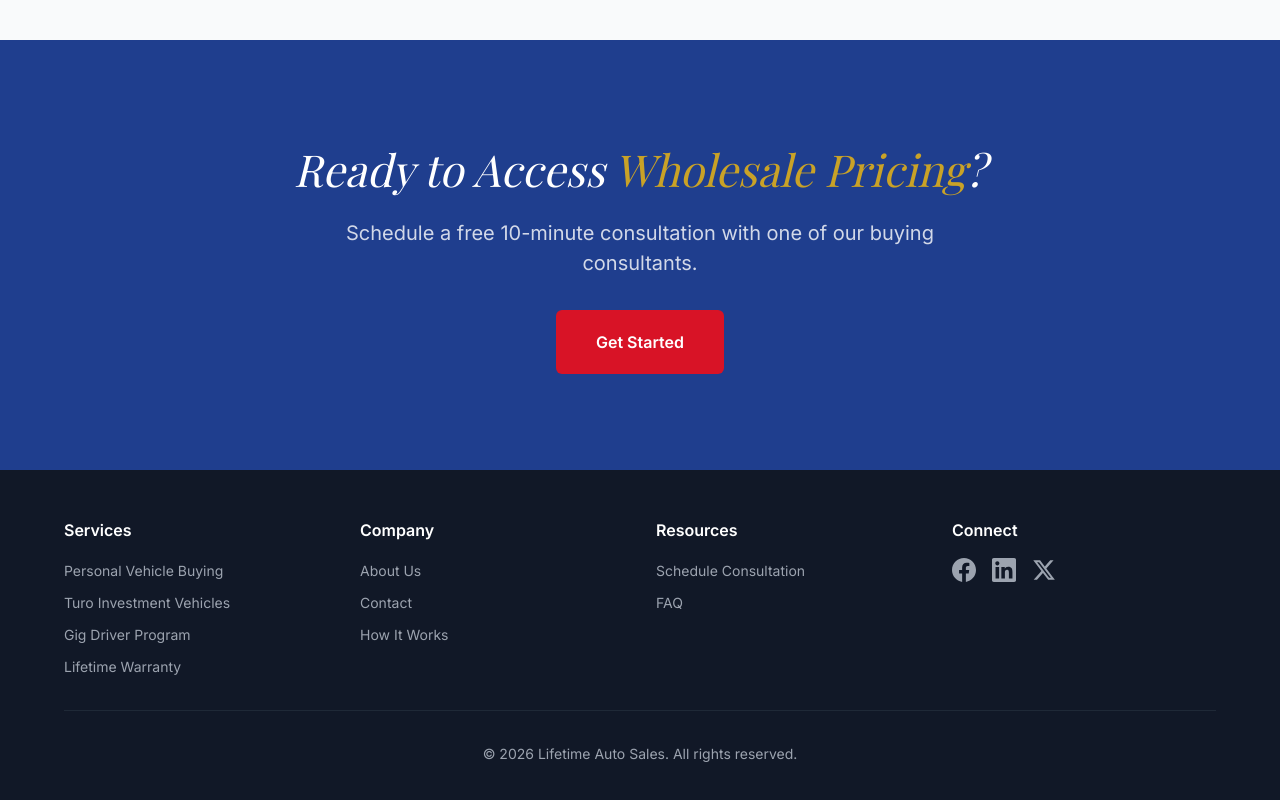
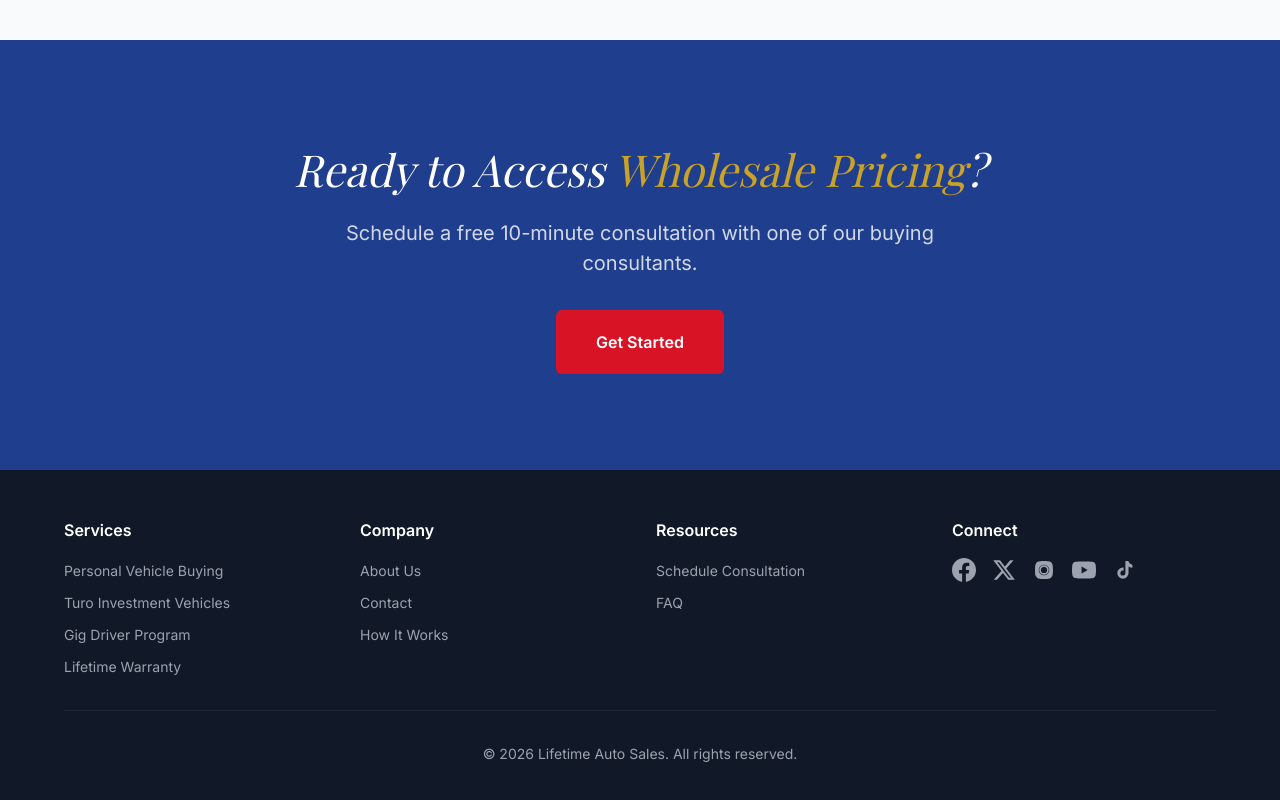
Before and after one commit to Jaxson0827/lifetimedealeraccess.com, a Next.js app: page /about in a window 1280 px wide. Shown: the part 2093-2893 px from the top of the page. Built offline with nearby package versions, Linux system fonts and the light colour scheme; no server answers; a web font is replaced by a local one.

Commit message:
new updates

```diff
--- a/components/Footer.tsx
+++ b/components/Footer.tsx
@@ -67,10 +67,9 @@ export default function Footer() {
           </div>
           <div>
             <h3 className="text-white text-[16px] font-semibold mb-4">Connect</h3>
-            {/* TODO: Client to provide actual social media URLs */}
             <div className="flex gap-4">
               <a
-                href="#"
+                href="https://www.facebook.com/share/1AekSUvtme/"
                 className="text-gray-400 hover:text-white transition-colors"
                 aria-label="Facebook"
               >
@@ -79,21 +78,40 @@ export default function Footer() {
                 </svg>
               </a>
               <a
-                href="#"
+                href="https://x.com/lifetimeauto_"
                 className="text-gray-400 hover:text-white transition-colors"
-                aria-label="LinkedIn"
+                aria-label="X"
               >
                 <svg className="w-6 h-6" fill="currentColor" viewBox="0 0 24 24">
-                  <path d="M20.447 20.452h-3.554v-5.569c0-1.328-.027-3.037-1.852-3.037-1.853 0-2.136 1.445-2.136 2.939v5.667H9.351V9h3.414v1.561h.046c.477-.9 1.637-1.85 3.37-1.85 3.601 0 4.267 2.37 4.267 5.455v6.286zM5.337 7.433c-1.144 0-2.063-.926-2.063-2.065 0-1.138.92-2.063 2.063-2.063 1.14 0 2.064.925 2.064 2.063 0 1.139-.925 2.065-2.064 2.065zm1.782 13.019H3.555V9h3.564v11.452zM22.225 0H1.771C.792 0 0 .774 0 1.729v20.542C0 23.227.792 24 1.771 24h20.451C23.2 24 24 23.227 24 22.271V1.729C24 .774 23.2 0 22.222 0h.003z" />
+                  <path d="M18.244 2.25h3.308l-7.227 8.26 8.502 11.24H16.17l-5.214-6.817L4.99 21.75H1.68l7.73-8.835L1.254 2.25H8.08l4.713 6.231zm-1.161 17.52h1.833L7.084 4.126H5.117z" />
                 </svg>
               </a>
               <a
-                href="#"
+                href="https://www.instagram.com/lifetimeautosales?igsh=MWQ5cGFvcXRlaHNyYQ=="
                 className="text-gray-400 hover:text-white transition-colors"
-                aria-label="Twitter"
+                aria-label="Instagram"
               >
                 <svg className="w-6 h-6" fill="currentColor" viewBox="0 0 24 24">
-                  <path d="M18.244 2.25h3.308l-7.227 8.26 8.502 11.24H16.17l-5.214-6.817L4.99 21.75H1.68l7.73-8.835L1.254 2.25H8.08l4.713 6.231zm-1.161 17.52h1.833L7.084 4.126H5.117z" />
+                  <path d="M12 7.2A4.8 4.8 0 1 0 16.8 12 4.81 4.81 0 0 0 12 7.2zm0 7.9A3.1 3.1 0 1 1 15.1 12 3.11 3.11 0 0 1 12 15.1zm6.12-7.98a1.12 1.12 0 1 1-1.12-1.12 1.12 1.12 0 0 1 1.12 1.12z" />
+                  <path d="M20.4 6.2a4.6 4.6 0 0 0-2.62-2.62C16.2 3 12 3 12 3s-4.2 0-5.78.58A4.6 4.6 0 0 0 3.6 6.2C3 7.78 3 12 3 12s0 4.22.6 5.8a4.6 4.6 0 0 0 2.62 2.62C7.8 21 12 21 12 21s4.2 0 5.78-.58a4.6 4.6 0 0 0 2.62-2.62C21 16.22 21 12 21 12s0-4.22-.6-5.8zM12 17.3A5.3 5.3 0 1 1 17.3 12 5.31 5.31 0 0 1 12 17.3z" />
+                </svg>
+              </a>
+              <a
+                href="https://youtube.com/@lifetimeauto?si=bj83qUO_Yw0wCrro"
+                className="text-gray-400 hover:text-white transition-colors"
+                aria-label="YouTube"
+              >
+                <svg className="w-6 h-6" fill="currentColor" viewBox="0 0 24 24">
+                  <path d="M23.5 6.2a3 3 0 0 0-2.1-2.1C19.5 3.6 12 3.6 12 3.6s-7.5 0-9.4.5A3 3 0 0 0 .5 6.2 31.3 31.3 0 0 0 0 12a31.3 31.3 0 0 0 .5 5.8 3 3 0 0 0 2.1 2.1c1.9.5 9.4.5 9.4.5s7.5 0 9.4-.5a3 3 0 0 0 2.1-2.1 31.3 31.3 0 0 0 .5-5.8 31.3 31.3 0 0 0-.5-5.8zM9.6 15.5v-7l6.1 3.5z" />
+                </svg>
+              </a>
+              <a
+                href="https://www.tiktok.com/@lifetimeauto?_r=1&_t=ZT-938H0IdcV0x"
+                className="text-gray-400 hover:text-white transition-colors"
+                aria-label="TikTok"
+              >
+                <svg className="w-6 h-6" fill="currentColor" viewBox="0 0 24 24">
+                  <path d="M16.5 3.2c.5 1.8 2 3.2 3.9 3.5v3a7.4 7.4 0 0 1-3.9-1.2v6.6a5.6 5.6 0 1 1-5.6-5.6c.2 0 .5 0 .7.1v3.1a2.5 2.5 0 1 0 1.8 2.4V2.9h3.1z" />
                 </svg>
               </a>
             </div>
```
